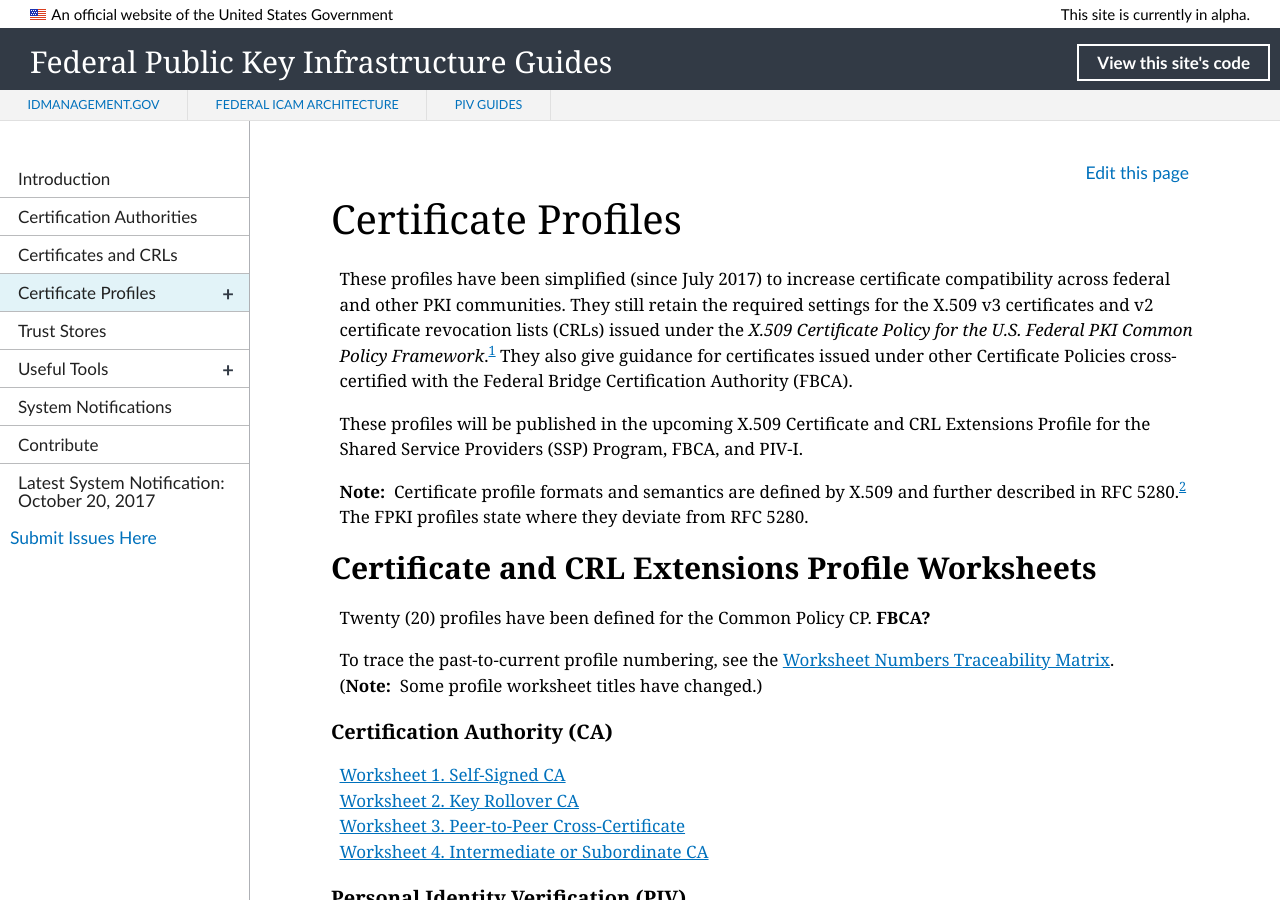
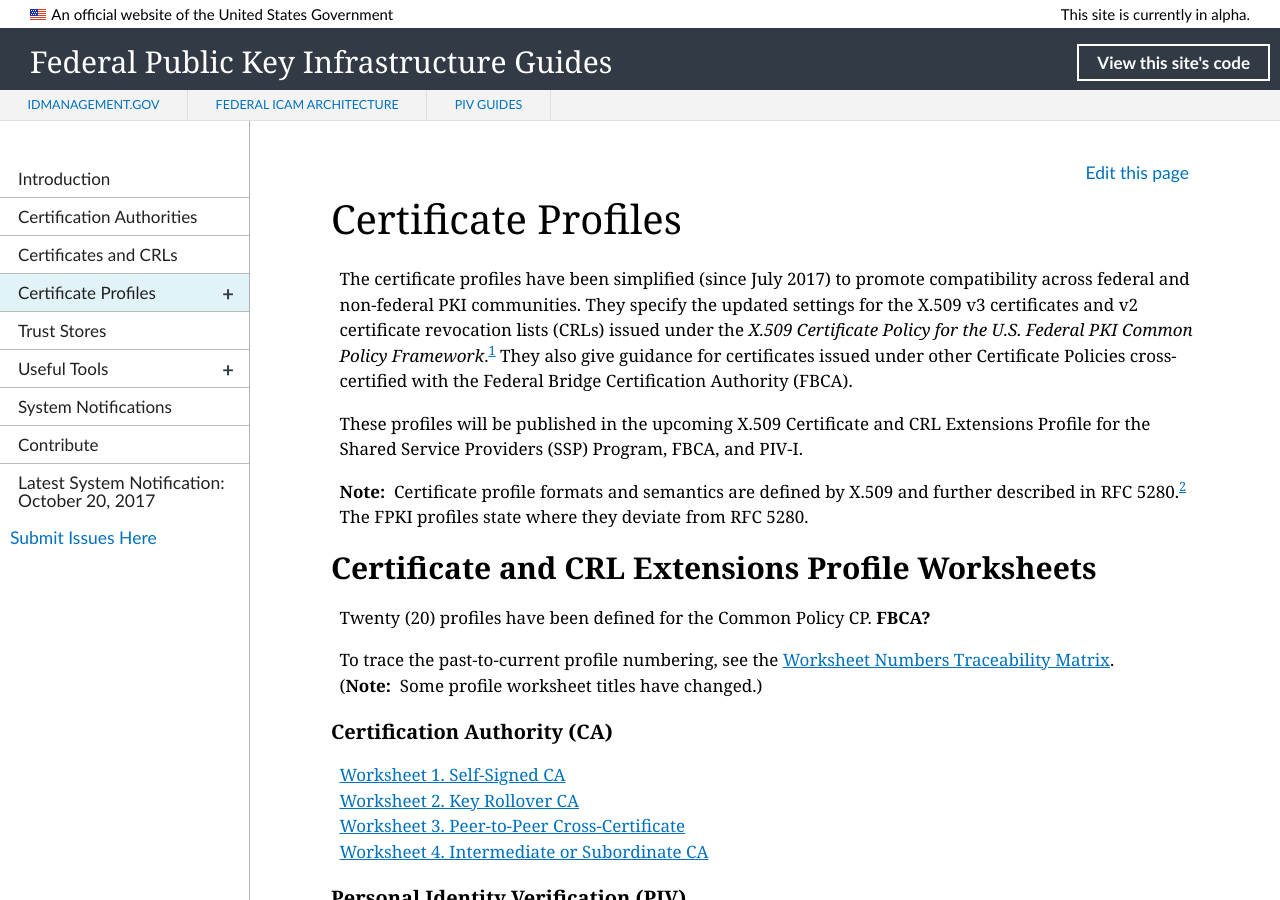
Before and after one commit to GSA/fpki-guides, a Jekyll site: the page built from pages/fpki_certificate_profiles.md, in a window 1280 px wide and 900 px high. Built offline with Jekyll 4.4.1, drawn with Linux system fonts in a browser that asks for light colours; nearby versions of some CDN libraries; library files that are not in the unit come from our copies.

Commit message:
Update fpki_certificate_profiles.md
Edits

```diff
--- a/pages/fpki_certificate_profiles.md
+++ b/pages/fpki_certificate_profiles.md
@@ -4,7 +4,7 @@
 permalink: /certprofiles/
 ---
 
-These profiles have been simplified (since July 2017) to increase certificate compatibility across federal and other PKI communities. They still retain the required settings for the X.509 v3 certificates and v2 certificate revocation lists (CRLs) issued under the _X.509 Certificate Policy for the U.S. Federal PKI Common Policy Framework_.<sup>[1](#1)</sup> They also give guidance for certificates issued under other Certificate Policies cross-certified with the Federal Bridge Certification Authority (FBCA).
+The certificate profiles have been simplified (since July 2017) to promote compatibility across federal and non-federal PKI communities. They specify the updated settings for the X.509 v3 certificates and v2 certificate revocation lists (CRLs) issued under the _X.509 Certificate Policy for the U.S. Federal PKI Common Policy Framework_.<sup>[1](#1)</sup> They also give guidance for certificates issued under other Certificate Policies cross-certified with the Federal Bridge Certification Authority (FBCA).
 
 These profiles will be published in the upcoming X.509 Certificate and CRL Extensions Profile for the Shared Service Providers (SSP) Program, FBCA, and PIV-I.
 
```
